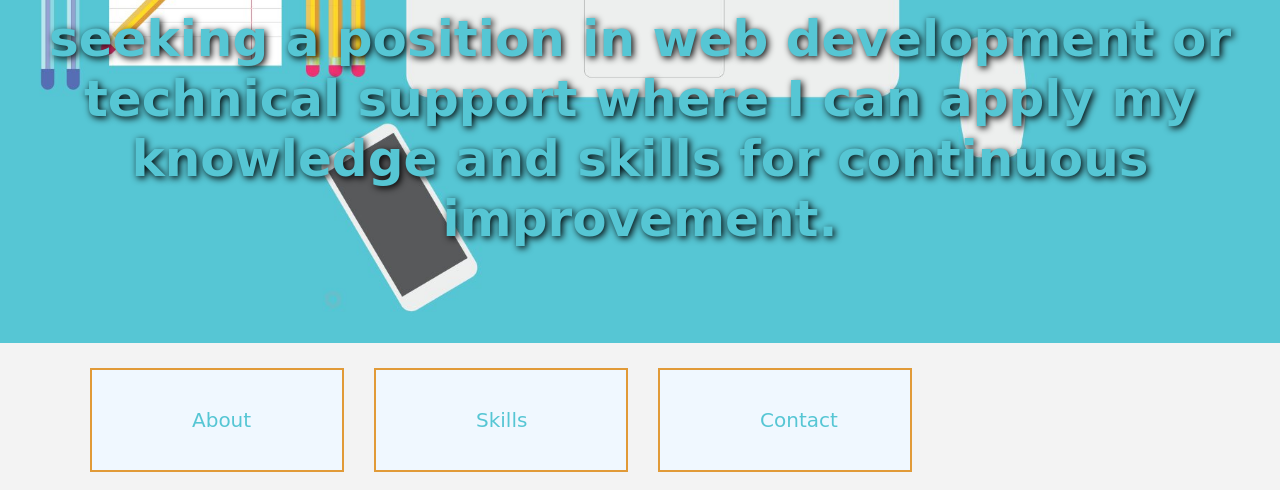
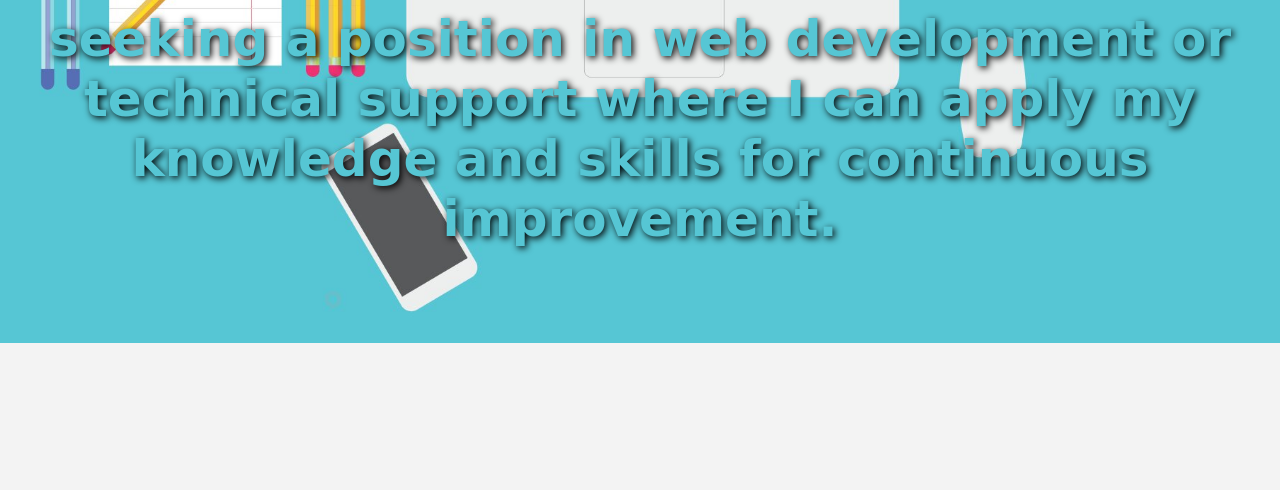
Before and after one commit to Bakkiyalakshmi-Ravikumar/portfolio.io, a plain HTML site: page index.html in a window 1280 px wide. Shown: the part 457-947 px from the top of the page. Drawn offline with nearby package versions, Linux system fonts and the light colour scheme; a web font is replaced by a local one.

Commit message:
Update index.html

```diff
--- a/index.html
+++ b/index.html
@@ -51,24 +51,6 @@
                 </h3>
             </div>
         </section>
-
-        <div class="page-links">
-                <a href="#about-me">
-                    <div class="page-link-square">
-                        <h3>About</h3>
-                    </div>
-                </a>
-                <a href="#skills">
-                    <div class="page-link-rect">
-                        <h3>Skills</h3>
-                    </div>
-                </a>
-                <a href="#contact">
-                    <div class="page-link-square">
-                        <h3>Contact</h3>
-                    </div>
-                </a>
-        </div>
 
         <div class="content-links content-links-1">
                 <ul id="about-me">
```
